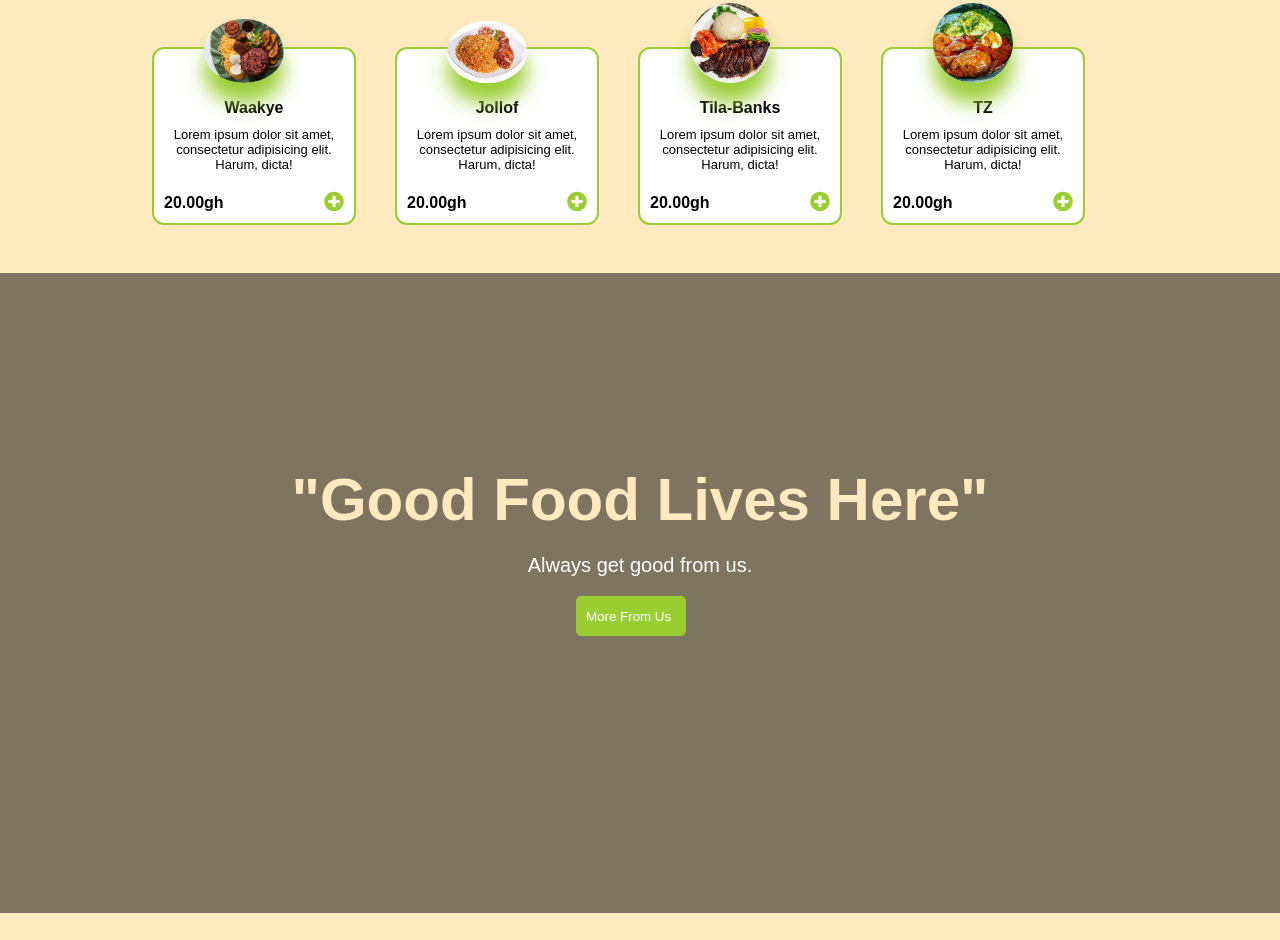
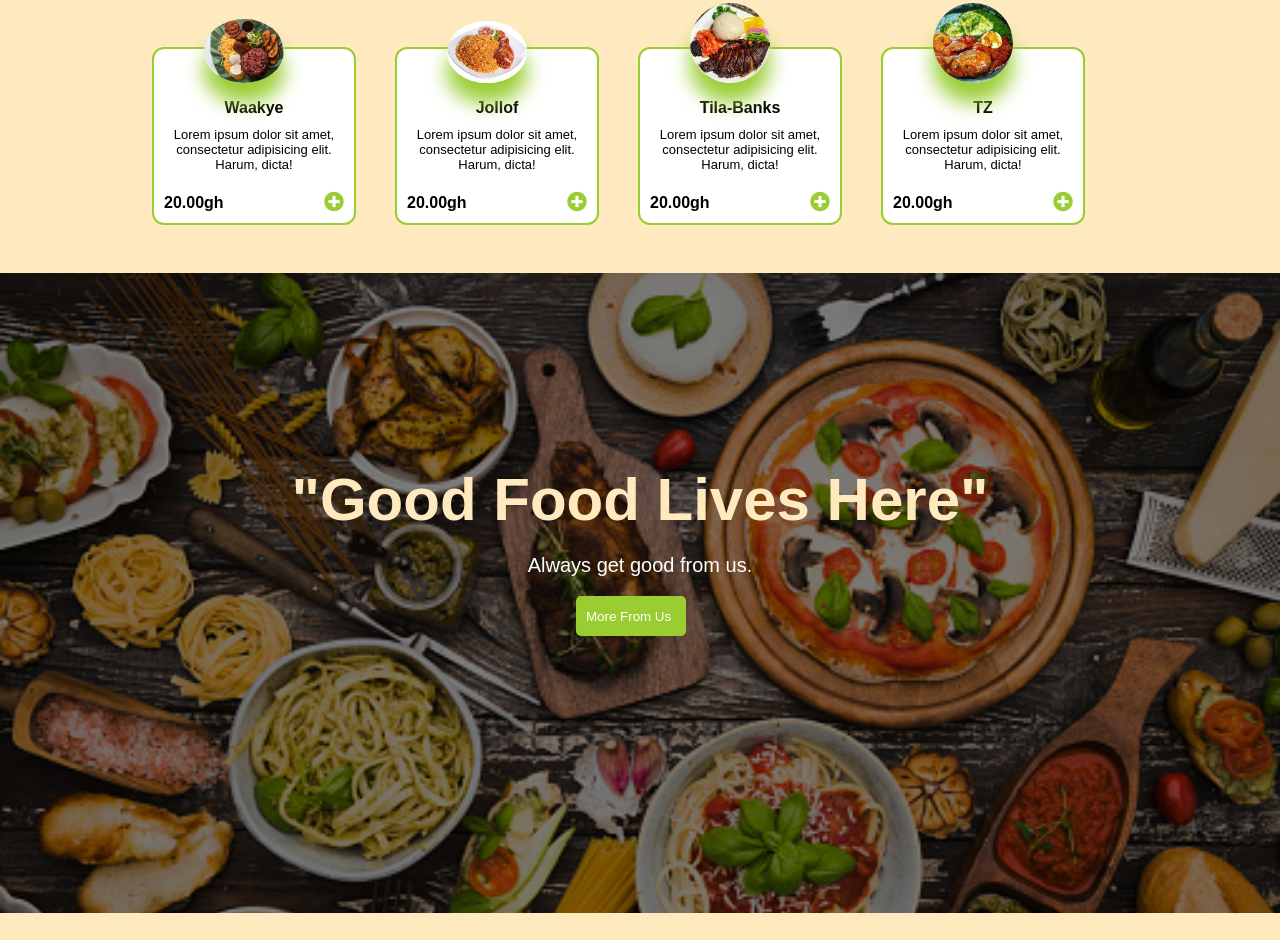
Before and after one commit to radcode-gh/foodweb, a plain HTML site: page index.html in a window 1280 px wide. Shown: the part 718-1658 px from the top of the page. Drawn offline with Linux system fonts and the light colour scheme; some packages are replaced by stand-ins of ours; the site is published under a folder, as on GitHub Pages, so addresses that start at the root find nothing.

Commit message:
added modified css

```diff
--- a/styless.css
+++ b/styless.css
@@ -249,7 +249,7 @@ input{
 
 span .container{
 
-     background: url(/images/Food.jpg)  no-repeat;
+     background: url(./images/Food.jpg)  no-repeat;
       background-color:  rgba(0, 0, 0, 0.5);
       background-blend-mode: darken;
      background-size: cover;
```
